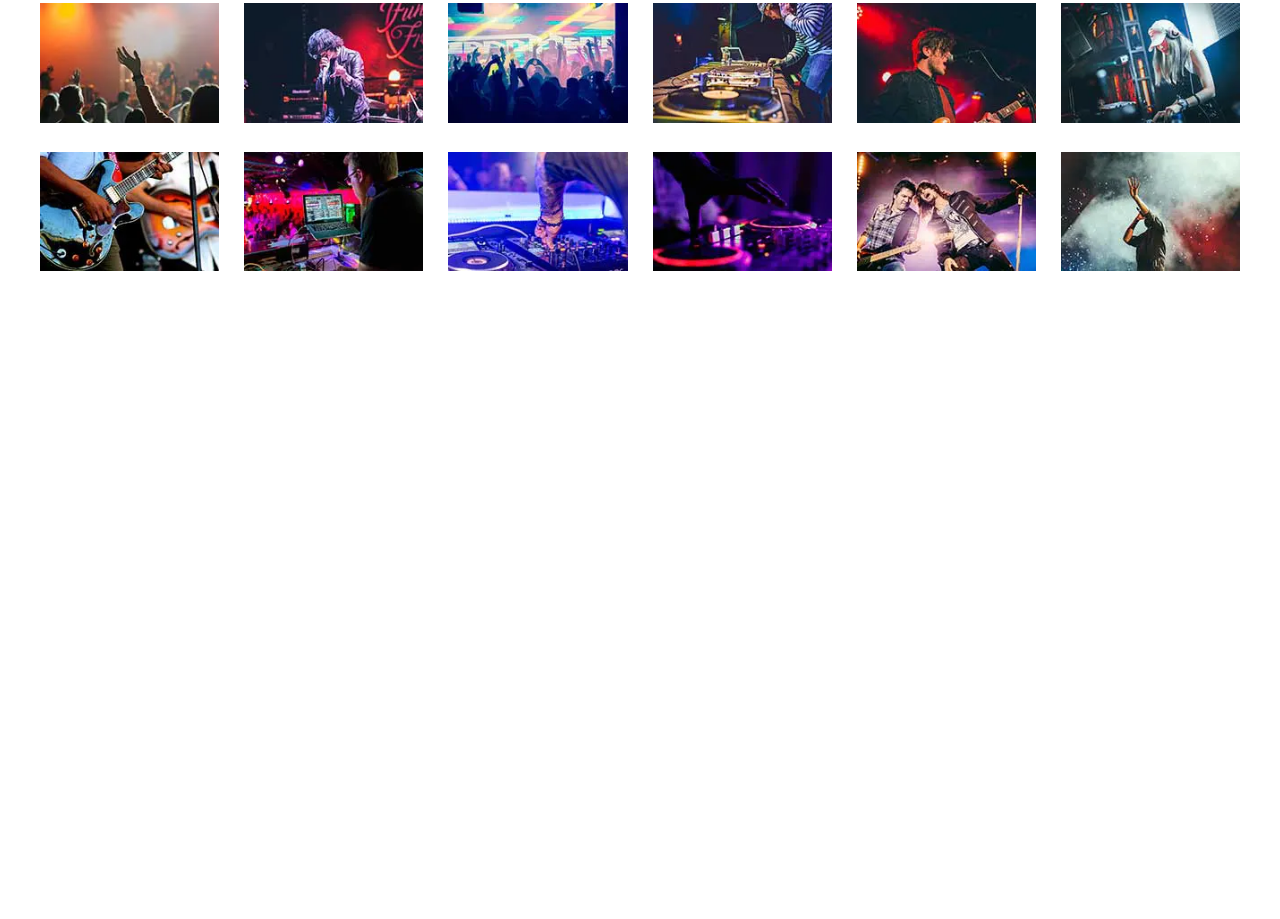
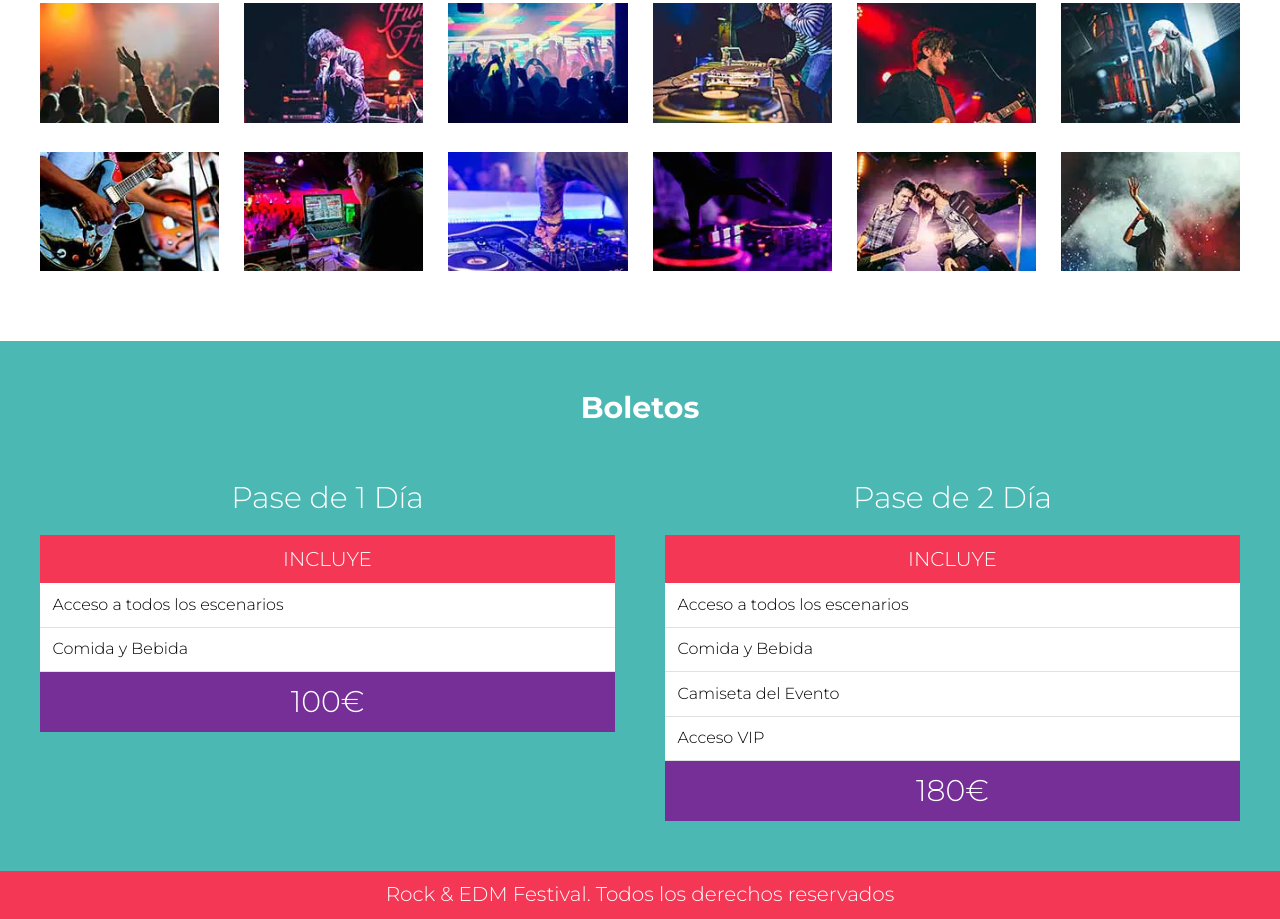
Before and after one commit to Nemodigital/festivalMusica, a website: page index.html in a window 1280 px wide. Shown: the part 2979-3898 px from the top of the page. Before the commit the page ends 3320 px from the top, so only its background shows below. Drawn offline with Linux system fonts and the light colour scheme.

Commit message:
hasta el footer

```diff
--- a/index.html
+++ b/index.html
@@ -124,6 +124,83 @@
         </ul>
     </section>
 
+    <!-- Sección Pases -->
+
+    <section class="boletos bg-verde">
+        <h3>Boletos</h3>
+
+        <div class="contenedor-boletos contenedor">
+            <div class="basico plan">
+                <p>Pase de 1 Día</p>
+
+                <table class="pase">
+                    <thead>
+                        <tr>
+                            <th>Incluye</th>
+                        </tr>
+                    </thead>
+
+                    <tbody>
+                        <tr>
+                            <td>Acceso a todos los escenarios</td>
+                        </tr>
+                        <tr>
+                            <td>Comida y Bebida</td>
+                        </tr>
+                    </tbody>
+
+                    <tfoot>
+                        <tr>
+                            <td>100€</td>
+                        </tr>
+                    </tfoot>
+
+                </table>
+
+            </div>
+            <div class="premium plan">
+                <p>Pase de 2 Día</p>
+
+                <table class="pase">
+                    <thead>
+                        <tr>
+                            <th>Incluye</th>
+                        </tr>
+                    </thead>
+
+                    <tbody>
+                        <tr>
+                            <td>Acceso a todos los escenarios</td>
+                        </tr>
+                        <tr>
+                            <td>Comida y Bebida</td>
+                        </tr>
+                        <tr>
+                            <td>Camiseta del Evento</td>
+                        </tr>
+                        <tr>
+                            <td>Acceso VIP</td>
+                        </tr>
+                    </tbody>
+
+                    <tfoot>
+                        <tr>
+                            <td>180€</td>
+                        </tr>
+                    </tfoot>
+
+                </table>
+
+            </div>
+        </div>
+
+    </section>
+
+    <!-- footer -->
+    <footer class="footer">
+        <p>Rock & EDM Festival. Todos los derechos reservados</p>
+    </footer>
+
     <script src="build/js/bundle.js"></script>
 
 </body>
--- a/src/scss/app.scss
+++ b/src/scss/app.scss
@@ -10,3 +10,4 @@
 @import 'layout/festival';
 @import 'layout/lineup';
 @import 'layout/galeria';
+@import 'layout/boletos';
--- /dev/null
+++ b/src/scss/layout/_boletos.scss
@@ -0,0 +1,69 @@
+.boletos {
+    padding: $separacion 0;
+    h3 {
+        text-align: center;
+        color: $blanco;
+    }
+.contenedor-boletos {
+    margin-top: $separacion / 2;
+    @include grid(2, $separacion);
+}
+
+    .plan {
+        p {
+            color: $blanco;
+            font-size: 3rem;
+            text-align: center;
+            margin-bottom: 2rem;
+        }
+    }
+}
+
+.pase {
+    border-spacing: 0;
+    width: 100%;
+    thead {
+        background-color: $rosa;
+        th {
+            padding: $separacion / 4;
+            color: $blanco;
+            text-transform: uppercase;
+            font-weight: $delgada;
+            font-size: 2rem;
+        }
+    }
+    tbody {
+        background-color: $blanco;
+        td {
+            padding: $separacion / 4;
+            border-bottom: 1px solid #e1e1e1;
+
+        }
+        // quita el borde al último tr
+        tr {
+            &:last-of-type {
+                border: none;
+            }
+        }
+    }
+    tfoot {
+        background-color: $morado;
+        td {
+            padding: $separacion / 4;
+            text-align: center;
+            font-size: 3rem;
+            color: $blanco;
+        }
+    }
+}
+
+// Footer
+.footer {
+    background-color: $rosa;
+    padding: $separacion / 4;
+    text-align: center;
+    p {
+        margin: 0;
+        color: $blanco;
+    }
+}
```
Also changed, not shown: build/css/app.css.
